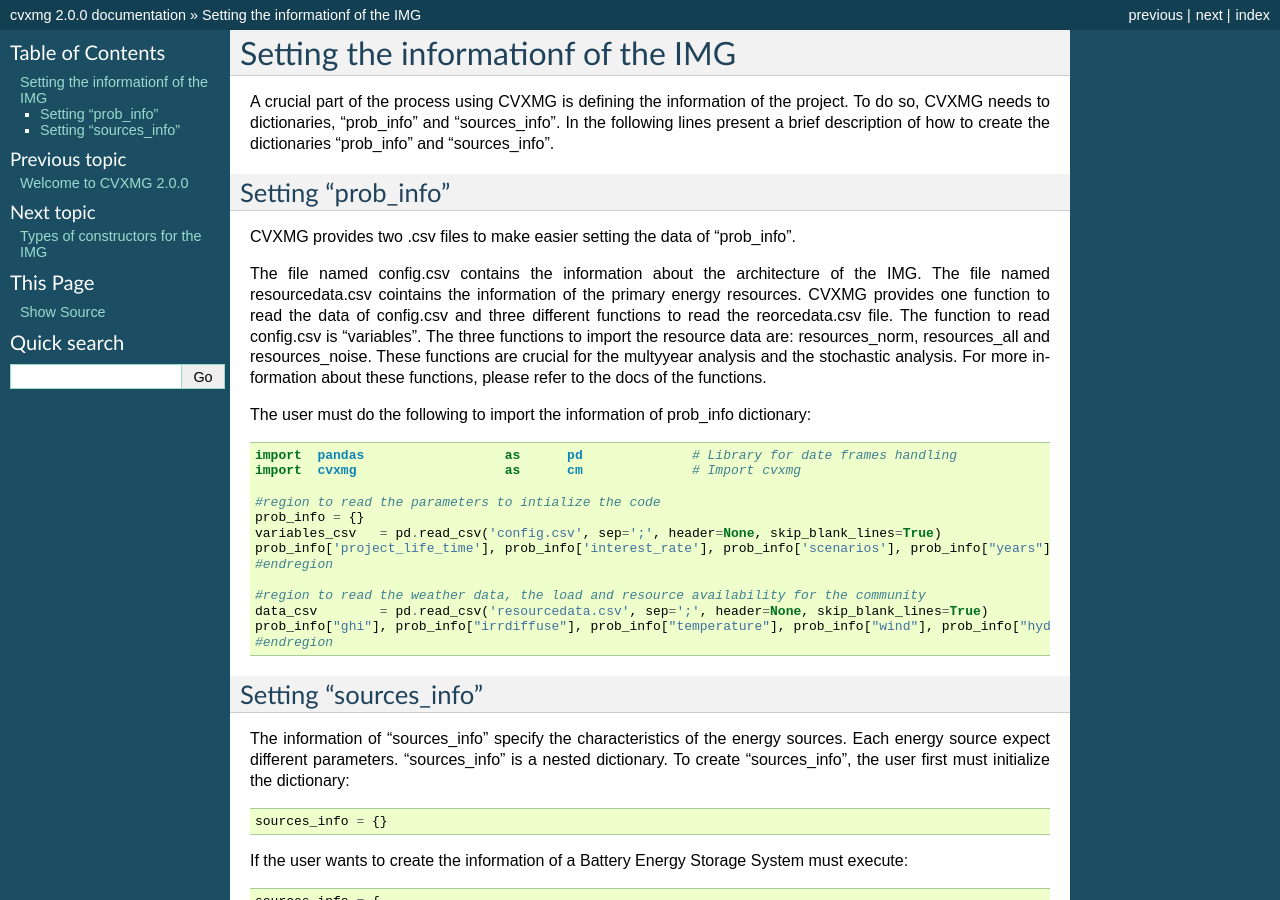
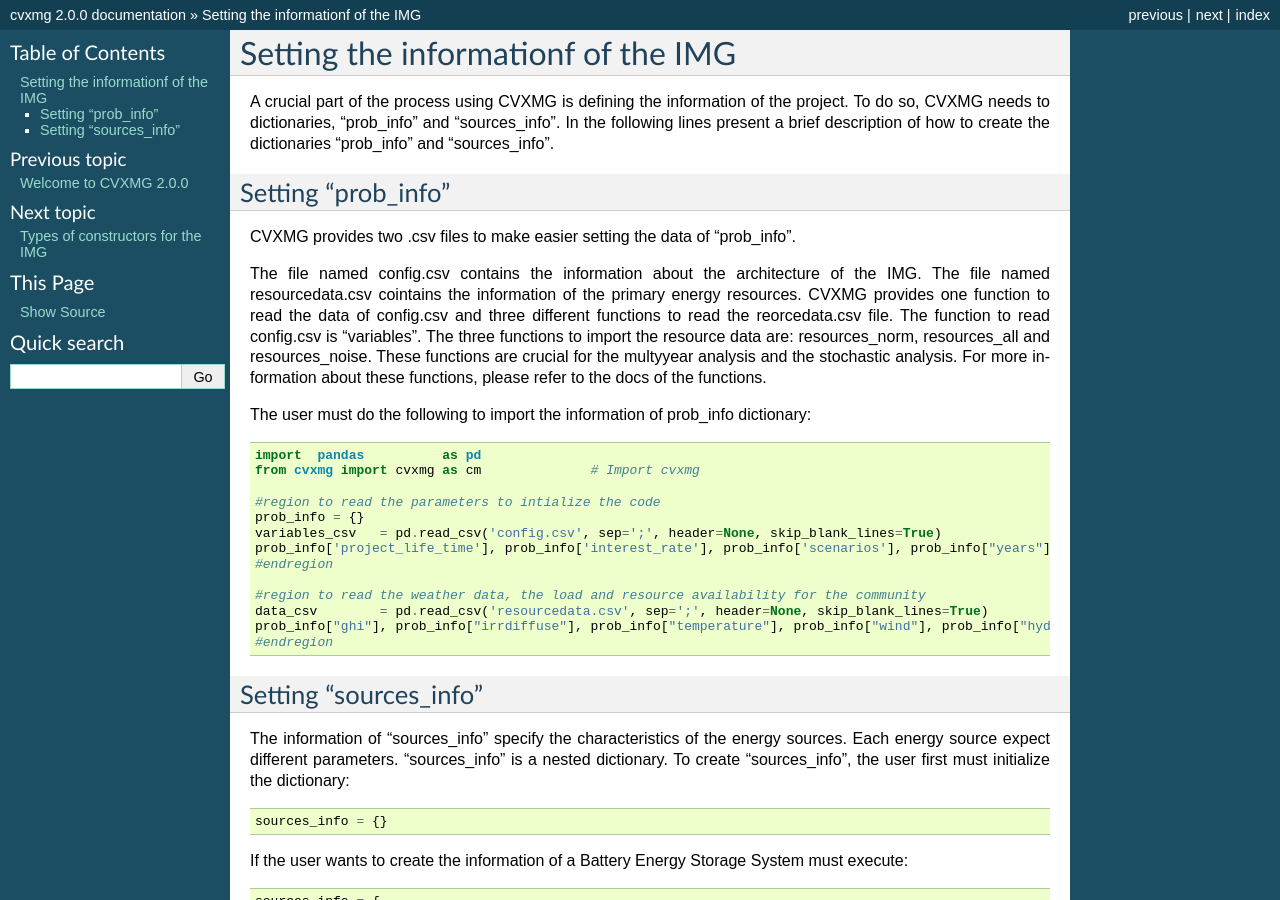
Before and after one commit to juancaoviedo/cvxmg, a Sphinx documentation site: the page built from docs/configini.rst, in a window 1280 px wide and 900 px high. Built offline with Sphinx 7.4.7, drawn with Linux system fonts in a browser that asks for light colours.

Commit message:
Update configini.rst

```diff
--- a/docs/configini.rst
+++ b/docs/configini.rst
@@ -19,8 +19,8 @@ For more information about these functions, please refer to the docs of the func
 The user must do the following to import the information of prob_info dictionary:
 ::
 
-    import  pandas                  as      pd              # Library for date frames handling
-    import  cvxmg                   as      cm              # Import cvxmg
+    import  pandas          as pd
+    from cvxmg import cvxmg as cm              # Import cvxmg
 
     #region to read the parameters to intialize the code
     prob_info = {}
```
